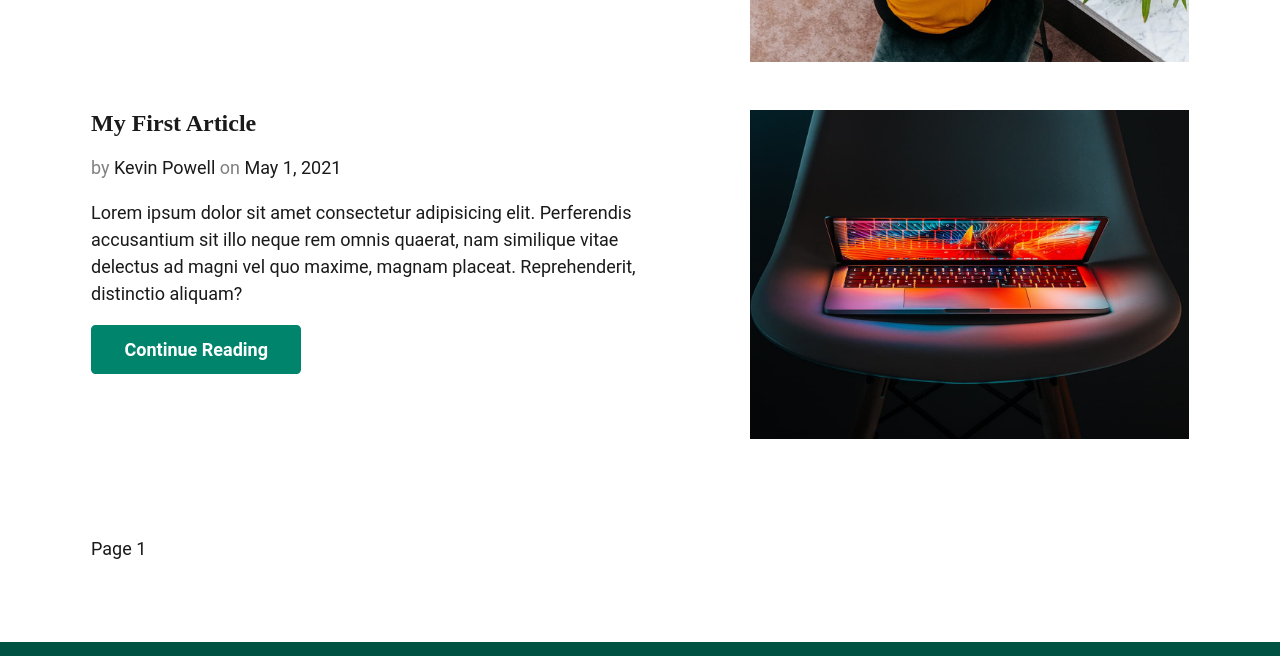
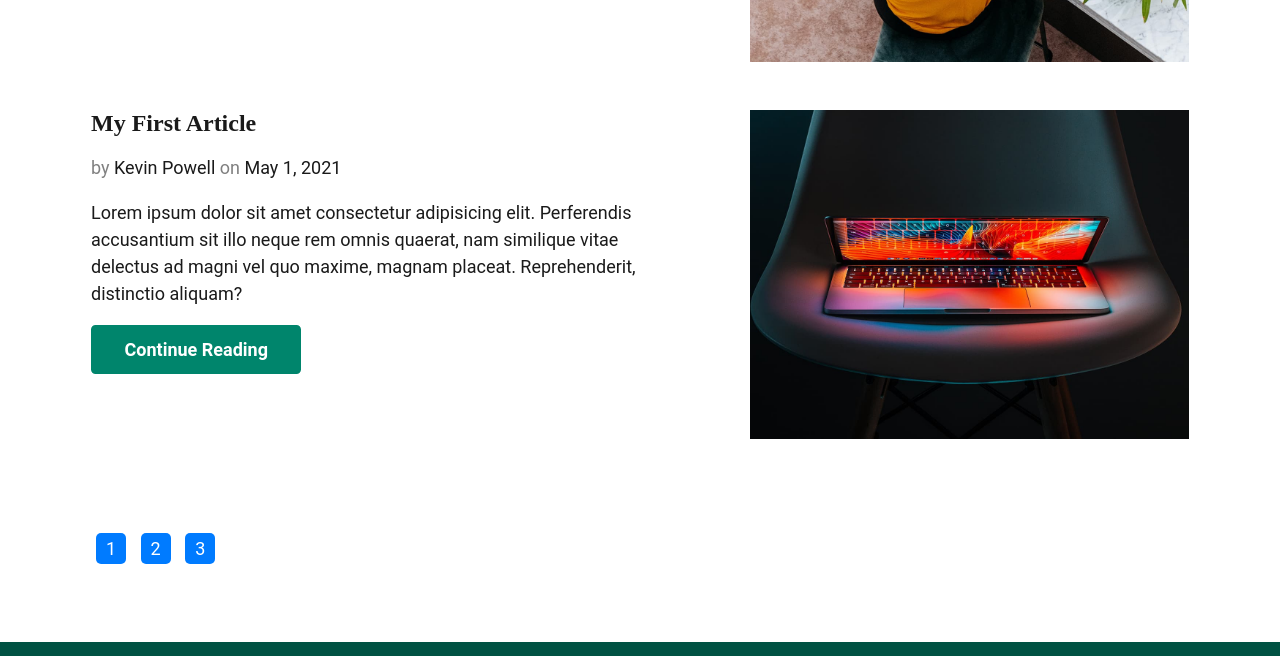
Before and after one commit to Renbo-Studio/StaticBlog, an Eleventy site: page src/blog.njk in a window 1280 px wide. Shown: the part 592-1248 px from the top of the page. Built offline with nearby package versions, Linux system fonts and the light colour scheme; Eleventy itself is replaced by a stand-in of ours; files that its build step writes are made by us from their sources.

Commit message:
Update blog.njk

```diff
--- a/src/blog.njk
+++ b/src/blog.njk
@@ -1,5 +1,5 @@
 ---
-title: Blog
+title: Blogs
 layout: 'base.njk'
 pagination:
   data: collections.post
@@ -20,7 +20,9 @@
     <a href="{{ pagination.previousPageLink }}" class="pagination-link">Previous</a>
   {% endif %}
 
-  <span class="pagination-number">Page {{ pagination.pageNumber + 1 }}</span>
+  {% for page in pagination.pages %}
+    <a href="{{ pagination.hrefs[loop.index0] }}" class="pagination-link">{{ loop.index }}</a>
+  {% endfor %}
 
   {% if pagination.nextPageLink %}
     <a href="{{ pagination.nextPageLink }}" class="pagination-link">Next</a>
```
